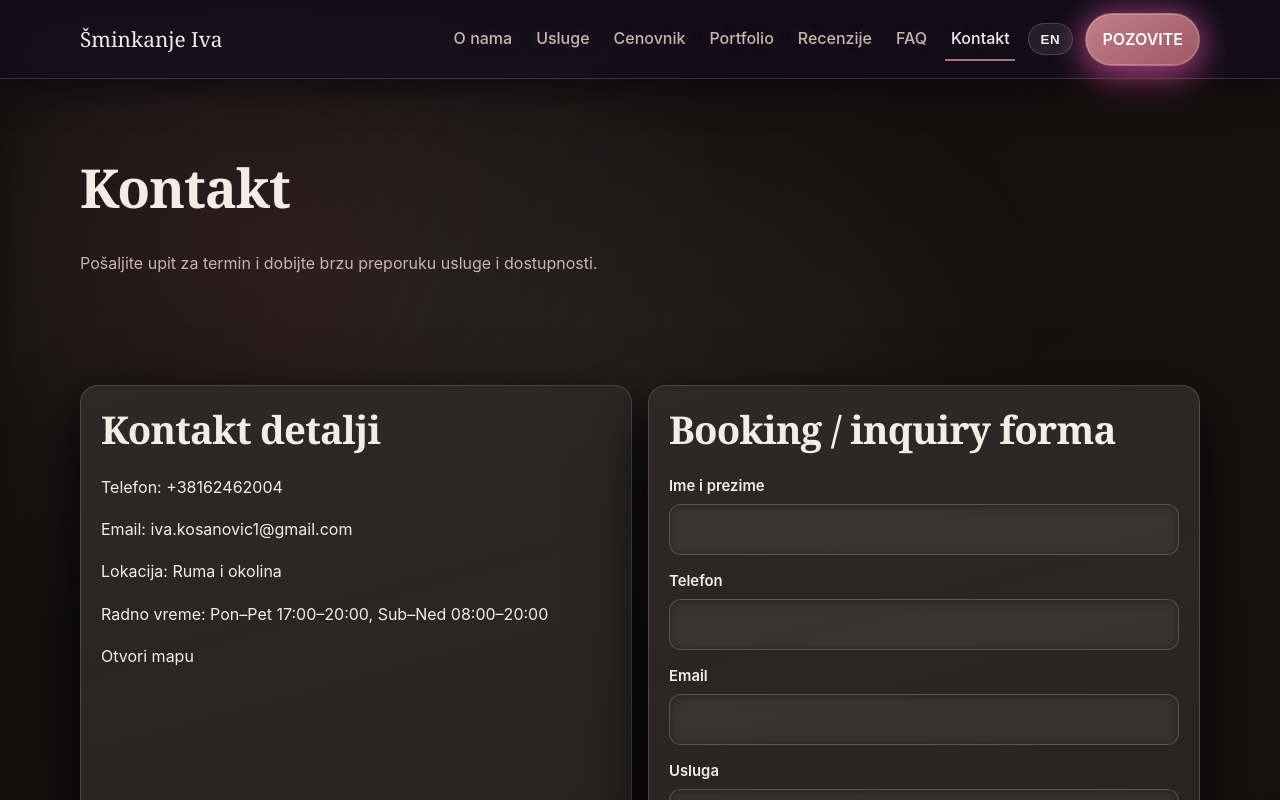
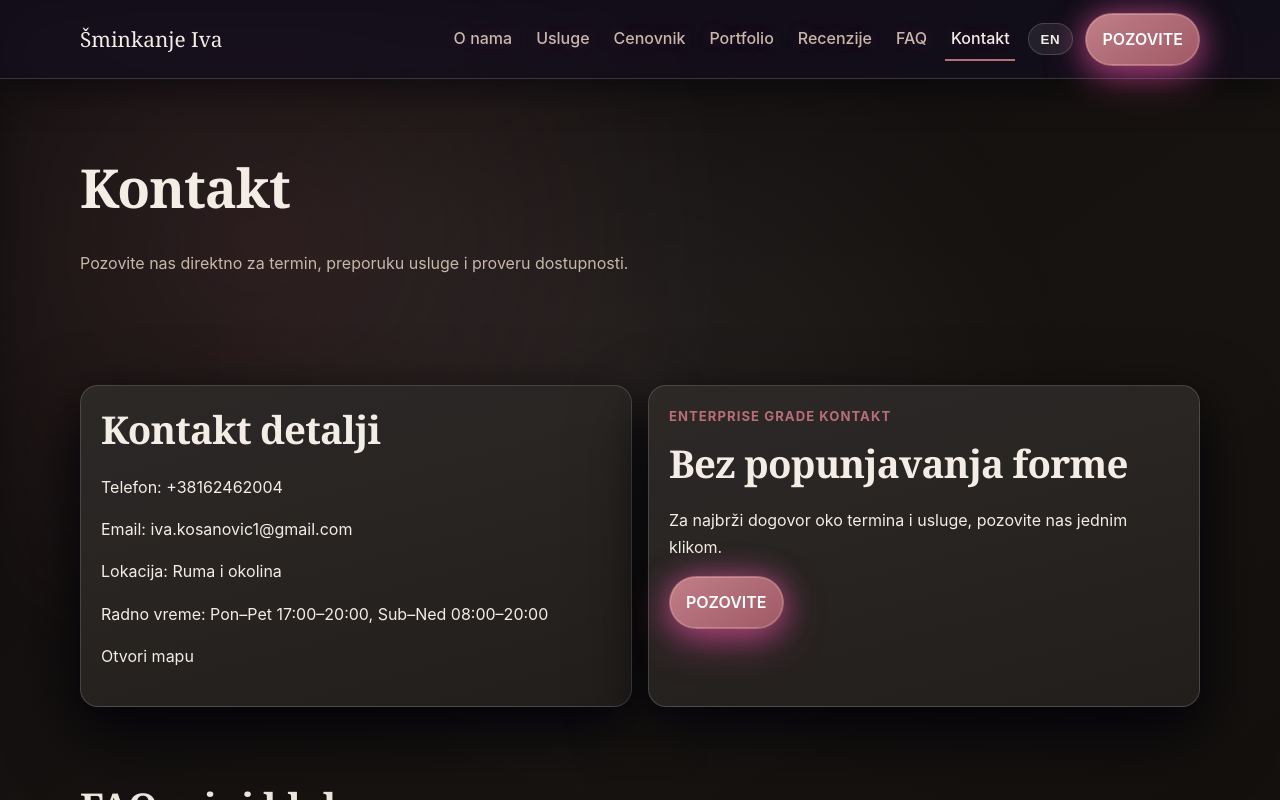
Before and after one commit to darkotosic/sminkanjeiva.rs, a Next.js app: page /kontakt in a window 1280 px wide. Shown: the top 800 px of the page. Built offline with nearby package versions, Linux system fonts and the light colour scheme.

Commit message:
Replace contact form with call CTA

```diff
--- a/app/kontakt/page.tsx
+++ b/app/kontakt/page.tsx
@@ -2,18 +2,18 @@ import { PageHero } from '@/components/sections/page-hero';
 import { faqItems } from '@/data/faq';
 import { site } from '@/data/site';
 import { FaqItem } from '@/components/ui/faq-item';
-import { BookingInquiryForm } from '@/components/forms/booking-inquiry-form';
+import { Button } from '@/components/ui/button';
 
 export const metadata = {
   title: 'Kontakt i zakazivanje',
-  description: 'Kontaktirajte nas za dostupnost termina, cenu i preporuku usluge.',
+  description: 'Pozovite nas direktno za dostupnost termina, cenu i preporuku usluge.',
   alternates: { canonical: '/kontakt' },
 };
 
 export default function KontaktPage() {
   return (
     <>
-      <PageHero title="Kontakt" intro="Pošaljite upit za termin i dobijte brzu preporuku usluge i dostupnosti." />
+      <PageHero title="Kontakt" intro="Pozovite nas direktno za termin, preporuku usluge i proveru dostupnosti." />
       <section className="section">
         <div className="container grid grid-2">
           <div className="card">
@@ -25,8 +25,10 @@ export default function KontaktPage() {
             <p><a href="https://maps.google.com" target="_blank">Otvori mapu</a></p>
           </div>
           <div className="card">
-            <h2>Booking / inquiry forma</h2>
-            <BookingInquiryForm />
+            <p className="eyebrow">Enterprise grade kontakt</p>
+            <h2>Bez popunjavanja forme</h2>
+            <p>Za najbrži dogovor oko termina i usluge, pozovite nas jednim klikom.</p>
+            <Button href={`tel:${site.phone}`}>POZOVITE</Button>
           </div>
         </div>
       </section>
```
